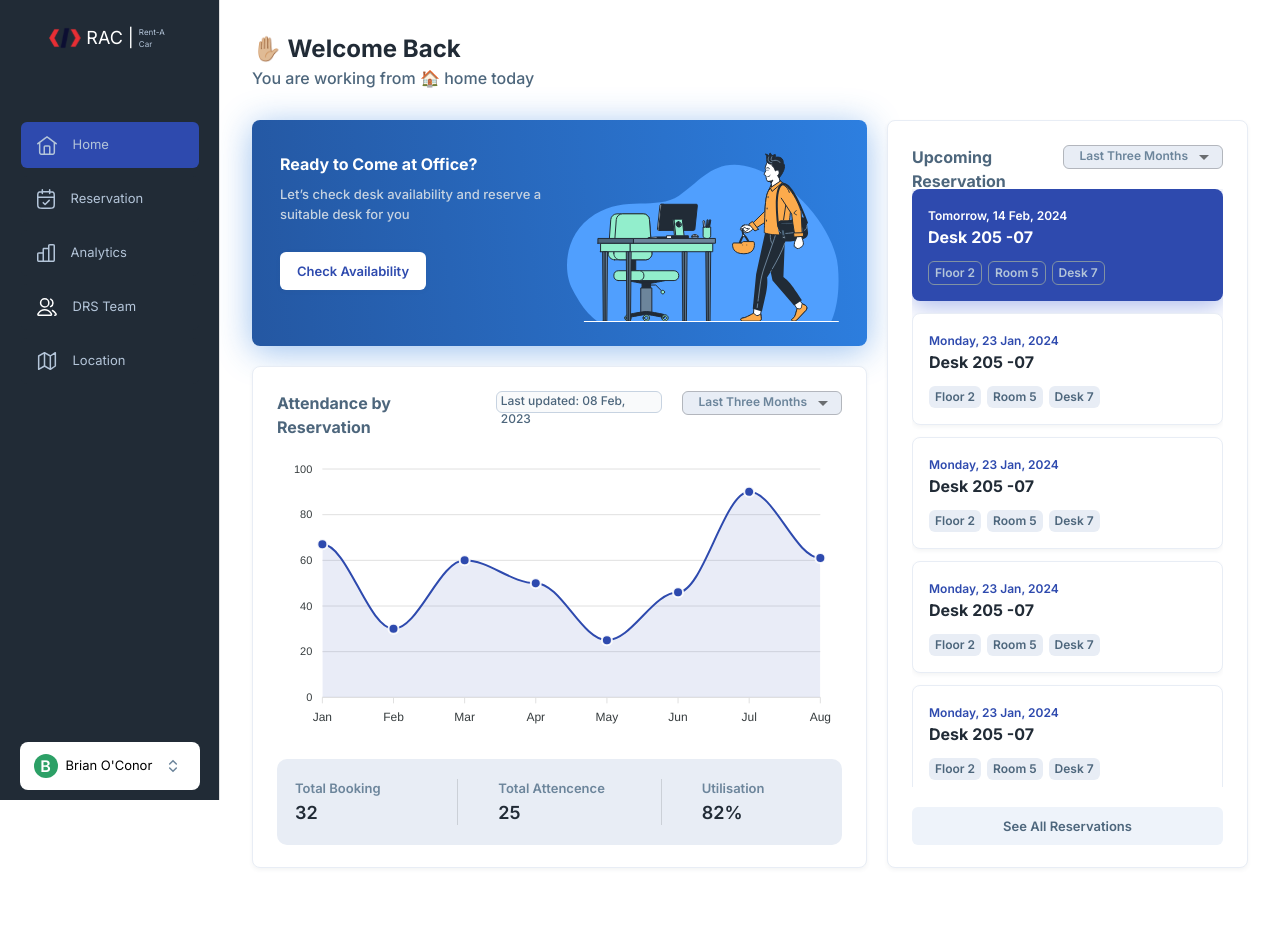
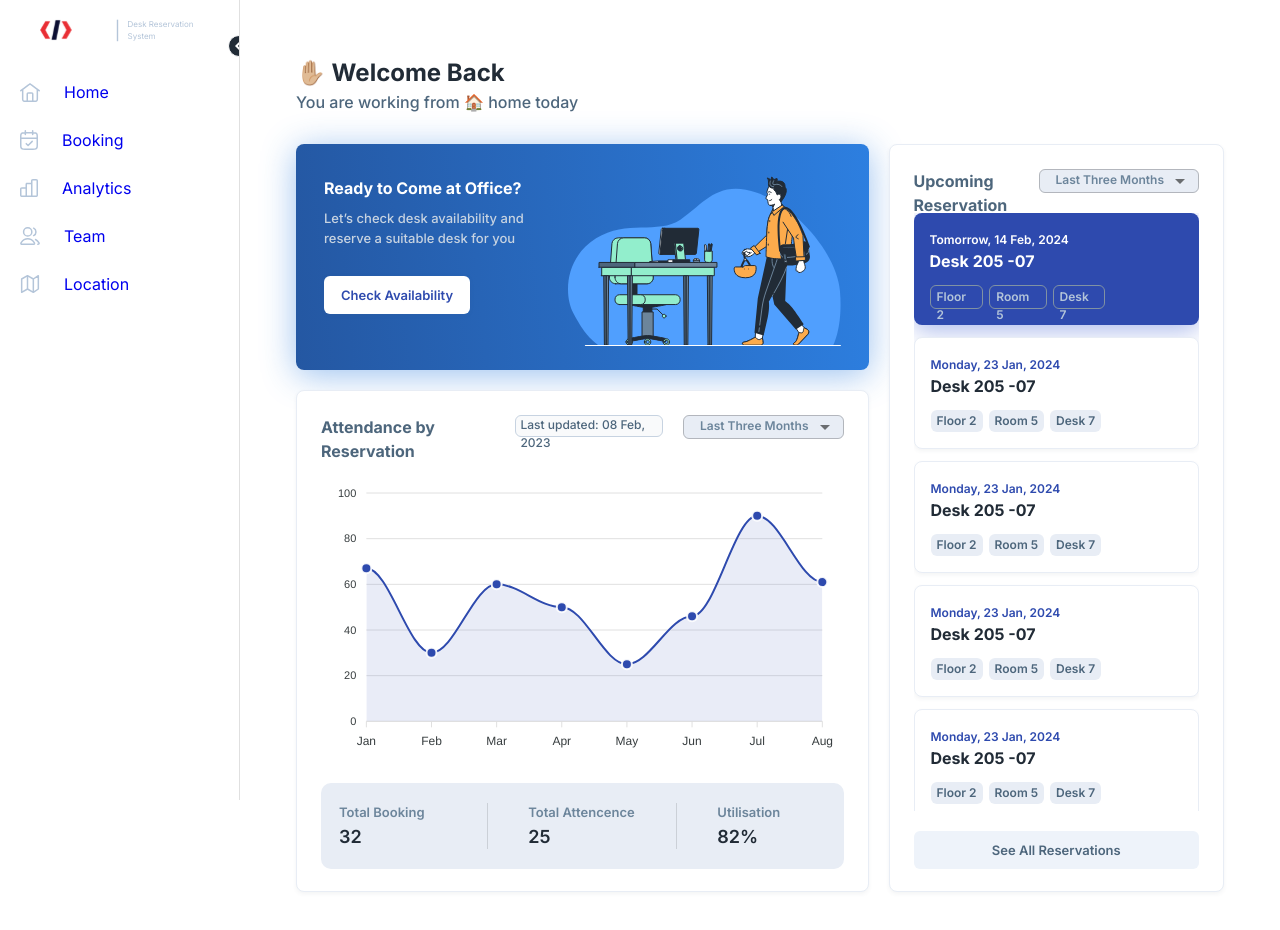
Before and after one commit to sk-roy/Desk-Reservation-System, a React (Create React App) app: page / in a window 1280 px wide. Shown: the top 930 px of the page. Before the commit the page ends 900 px from the top, so only its background shows below. Built offline with nearby package versions, Linux system fonts and the light colour scheme.

Commit message:
Implement the sidebar using Drawer of MUI, added custom collapse button and modifyed related features

```diff
--- a/src/base.ts
+++ b/src/base.ts
@@ -21,6 +21,7 @@ type theme = {
             2: string,
             3: string,
             4: string,
+            5: string,
         },
     },
     Shadows: {
--- a/src/components/icons/PlusCircleIcon.tsx
+++ b/src/components/icons/PlusCircleIcon.tsx
@@ -1,4 +1,5 @@
 import React from "react";
+import { IconProps } from "../interface";
 
 
 const PlusCircleIcon = ({color, fill} : IconProps) => {
--- a/src/components/sidebar/index.tsx
+++ b/src/components/sidebar/index.tsx
@@ -1,225 +1,248 @@
-import { Avatar, Box, Hidden, List, ListItem, ListItemButton, Stack, Typography } from "@mui/material";
-import React, { useState } from "react";
-import { useLocation, useNavigate } from "react-router";
-import HomeIcon from "../../assets/icons/HomeIcon.svg";
-import ReservationIcon from "../../assets/icons/ReservationIcon.svg";
-import AnalyticsIcon from "../../assets/icons/AnalyticsIcon.svg";
-import TeamIcon from "../../assets/icons/TeamIcon.svg"
-import LocationIcon from "../../assets/icons/LocationIcon.svg"
-import profileIcon from "../../assets/icons/profileIcon.svg"
+import * as React from 'react';
+import { styled, useTheme, Theme, CSSObject } from '@mui/material/styles';
+import Box from '@mui/material/Box';
+import MuiDrawer from '@mui/material/Drawer';
+import MuiAppBar, { AppBarProps as MuiAppBarProps } from '@mui/material/AppBar';
+import Toolbar from '@mui/material/Toolbar';
+import List from '@mui/material/List';
+import CssBaseline from '@mui/material/CssBaseline';
+import Typography from '@mui/material/Typography';
+import Divider from '@mui/material/Divider';
+import IconButton from '@mui/material/IconButton';
+import MenuIcon from '@mui/icons-material/Menu';
+import ChevronLeftIcon from '@mui/icons-material/ChevronLeft';
+import ChevronRightIcon from '@mui/icons-material/ChevronRight';
+import ListItem from '@mui/material/ListItem';
+import ListItemButton from '@mui/material/ListItemButton';
+import ListItemIcon from '@mui/material/ListItemIcon';
+import ListItemText from '@mui/material/ListItemText';
+import InboxIcon from '@mui/icons-material/MoveToInbox';
+import MailIcon from '@mui/icons-material/Mail';
+import Home from '../../pages/home';
+import { Link, RouterProvider, useLocation } from 'react-router-dom';
+import { router, tablist } from '../../route';
+import { LogoProps, SidebarProps } from '../interface';
+import { Button } from '@mui/material';
+import theme from '../../theme';
 import logo from "../../assets/icons/logo.svg"
 
 
-const Logo = () => {
+const drawerWidth = 240;
+
+
+// const getDrawerWidth = () => {
+//     const defaultDrawerWidth = 240;
+//     const [drawerWidth, setDrawerWidth] = React.useState(defaultDrawerWidth)
+// }
+
+const openedMixin = (theme: Theme): CSSObject => ({
+  width: drawerWidth,
+  transition: theme.transitions.create('width', {
+    easing: theme.transitions.easing.sharp,
+    duration: theme.transitions.duration.enteringScreen,
+  }),
+  overflowX: 'hidden',
+});
+
+const closedMixin = (theme: Theme): CSSObject => ({
+  transition: theme.transitions.create('width', {
+    easing: theme.transitions.easing.sharp,
+    duration: theme.transitions.duration.leavingScreen,
+  }),
+  overflowX: 'hidden',
+  width: `calc(${theme.spacing(7)} + 1px)`,
+  [theme.breakpoints.up('sm')]: {
+    width: `calc(${theme.spacing(8)} + 1px)`,
+  },
+});
+
+const DrawerHeader = styled('div')(({ theme }) => ({
+  display: 'flex',
+  alignItems: 'center',
+  justifyContent: 'flex-end',
+  padding: theme.spacing(0, 1),
+  // necessary for content to be below app bar
+  ...theme.mixins.toolbar,
+}));
+
+
+const Drawer = styled(MuiDrawer, { shouldForwardProp: (prop) => prop !== 'open' })(
+  ({ theme, open }) => ({
+    width: drawerWidth,
+    flexShrink: 0,
+    whiteSpace: 'nowrap',
+    boxSizing: 'border-box',
+    ...(open && {
+      ...openedMixin(theme),
+      '& .MuiDrawer-paper': openedMixin(theme),
+    }),
+    ...(!open && {
+      ...closedMixin(theme),
+      '& .MuiDrawer-paper': closedMixin(theme),
+    }),
+  }),
+);
+
+
+export const Logo: React.FC<LogoProps> = ({collapsed}) => {
     return (
-        <Box    // logo
-        flexDirection="row">
-            <Box
-            display='flex'
-            flexDirection='row'
-            alignItems="center"
-            paddingLeft={2}
-            paddingRight={2}
+
+        <div
+        style={{
+            display: "flex",
+            flexDirection: "row",
+            justifyContent: "center",
+            height: 60,
+            maxHeight: 60,
+            padding: "14px 0px 14px 0px",
+        }}>
+            <div
+            style={{
+                display:'flex',
+                flexDirection:'row',
+                alignItems:"center",
+            }}
             >
                 <img
                 src={logo}
                 alt='enosis'/>
 
+                {!collapsed &&
+                ( <Typography
+                style={{
+                    fontWeight: 400,
+                    fontSize: "18px",
+                    margin: '2px',
+                    color: theme.customTheme.Color.Primary.White,
+                }}>
+                    DRS
+                </Typography>)}
+
+                {!collapsed &&
+                (<Typography
+                style={{
+                    fontWeight: 400,
+                    fontSize: "18px",
+                    margin: '2px',
+                    color: theme.customTheme.Color.OffWhite[5],
+                    justifyItems: "center",
+
+                }}> | </Typography>)}
+
+                {!collapsed && (<div
+                style={{
+                    display: "flex",
+                    flexDirection: "column",
+                    justifyItems: "flex-start",
+                    margin: "5px"
+                }} >
                     <Typography
-                variant="h5"
-                component="h1"
-                my={2}
-                color="white"
-                margin='5px'
-                fontWeight={400}
-                fontSize={18}>
-                    RAC
-                </Typography>
-
-                <Typography variant="h5"
-                component="h1"
-                my={2}
-                color="white"
-                fontWeight={400}
-                fontSize={18}
-                > | </Typography>
-
-                <Stack margin='5px' >
-                    <Typography
-                    component="p"
-                    color="#B4C5D9"
-                    fontSize={8}>
-                        Rent-A
+                    style={{
+                        color: "#B4C5D9",
+                        fontSize: 8
+                    }}>
+                        Desk Reservation
                     </Typography>
                     <Typography
-                    component="p"
-                    color="#B4C5D9"
-                    fontSize={8}>
-                        Car
+                    style={{
+                        color: "#B4C5D9",
+                        fontSize: 8,
+                    }}>
+                        System
                     </Typography>
-                </Stack>
-            </Box>
-        </Box>
-    );
-}
-
-const Profile = () => {
-    return (
-    <Box // profile */}
-    sx={{
-        display: "flex",
-        alignItems: "center",
-        color: "black",
-        backgroundColor: "white",
-        justifyContent: "space-between",
-        padding: "14px",
-        borderRadius: "8px",
-        height: "48px",
-        width: "180px",
-    }}>
-        <Box
-        display="flex"
-        alignItems="center"
-        gap={1}>
-            <Avatar
-            sx={{
-                width: "24px",
-                height: "24px",
-                bgcolor: "#2CA066"
-            }}>
-                <Typography fontSize="14" fontWeight={600} color='#FFFFFF'>B</Typography>
-            </Avatar>
-            <Hidden mdDown>
-                <Typography fontSize="13px">Brian O'Conor</Typography>
-            </Hidden>
-        </Box>
-        <Box
-        display="flex"
-        padding={1}>
-        <img
-            src={profileIcon}
-            alt="Brian O'Conor"
-            style={{
-                width: "10px",
-        }}/>   </Box>
-    </Box>
+                </div>)}
+            </div>
+        </div>
     );
 }
 
 
-const TabList = ["Home", "Reservation", "Analytics", "DRS Team", "Location"];
+export default function Sidebar({ children }: SidebarProps) {
+  const theme = useTheme();
+  const location = useLocation();
+  const [open, setOpen] = React.useState(true);
 
-const getIndex = (path: any) => {
-    const currentPage =  String(path).substring(1);
-    console.log(currentPage)
-
-    if (currentPage === "booking") return 1;
-    else if (currentPage === "analytics") return 2;
-    else if (currentPage === "team") return 3;
-    else if (currentPage === "location") return 4;
-    else return 0;
-}
-
-const TabBox = () => {
-    const nagigate = useNavigate();
-    const location = useLocation();
-    console.log(location.pathname);
-    const [selectedTab, updateSelectedTab] = useState(getIndex(location.pathname))
-
-    const navigateSelectedTab = (index: number) => {
-        if (index === 1) return nagigate("/booking");
-        if (index === 2) return nagigate("/analytics");
-        if (index === 3) return nagigate("/team");
-        if (index === 4) return nagigate("/location");
-        return nagigate("/"); // home
+  const toggleCollapse = () => {
+    setOpen(!open);
   };
 
-    const getItemIcon = (index: number) => {
-        if (index === 1) return ReservationIcon;
-        if (index === 2) return AnalyticsIcon;
-        if (index === 3) return TeamIcon;
-        if (index === 4) return LocationIcon;
-        return HomeIcon;  // Home
-    };
+  const customTrigger = (
+    <Button
+    onClick={toggleCollapse}
+    style={{
+      backgroundColor: "transparent",
+      height: "22px",
+      width: "22px",
+      border: "transparent",
+      padding: "2px",
+    }}>
+      {open ? <ChevronLeftIcon/> : <ChevronRightIcon/>}
+    </Button>
+  );
 
   return (
-        <List
+    <Box sx={{ display: 'flex' }}>
+      <Drawer variant="permanent" open={open}>
+
+        <Logo collapsed={!open}/>
+
+        <List>
+          {tablist.map((item, index) => (
+            <ListItem
+            key={item.name}
+            disablePadding
+            sx={{ display: 'block' }}
+            component={Link}
+            to={item.path}
+            selected={location.pathname === item.path}>
+              <ListItemButton
                 sx={{
-            gap: "10px",
-            height: `calc(100% - 48px)`,
+                  minHeight: 48,
+                  justifyContent: open ? 'initial' : 'center',
+                  px: 2.5,
                 }}
               >
-        {TabList.map((tabName, index) => (
-            <ListItem key={tabName} disablePadding={true} sx={{ gap: "14px" }}>
-                <ListItemButton
-                    alignItems="center"
-                    onClick={() => {
-                        updateSelectedTab(index)
-                        navigateSelectedTab(index)
-                    }}
-                    disableRipple={true}
+                <ListItemIcon
                   sx={{
-                    width: "210px",
-                    maxHeight: "46px",
-                    borderRadius: "6px",
-                    mt: 1,
+                    minWidth: 0,
+                    mr: open ? 3 : 'auto',
+                    justifyContent: 'center',
                   }}
                 >
-                    <Box
-                        sx={{
-                        display: "flex",
-                        alignItems: "center",
-                        gap: 2,
-                        color: "#B4C5D9",
-                        // textDecoration: "none",
-                        height: "46px",
-                        width: "100%",
-                        // borderRadius: "6px",
-                        px: "16px",
-                        py: "12px",
-                        borderRadius: "6px",
-                        }}
-                        bgcolor={selectedTab === index ? "#2E4AAE" : "#212B36"}
-                        >
-                            <img src={getItemIcon(index)} alt={tabName}/>
-                            <Typography fontSize="13px">{tabName}</Typography>
-                    </Box>
+                  {item.icon}
+                </ListItemIcon>
+                <ListItemText primary={item.name} sx={{ opacity: open ? 1 : 0 }} />
               </ListItemButton>
             </ListItem>
           ))}
         </List>
-    );
-}
+
+        <Box
+            sx = {{
+            position: "absolute",
+            top: "35px",
+            right: "-11px",
+            zIndex: 1,
+            display: "flex",
+            alignItems: "center",
+            justifyContent: "center",
+            height: "22px",
+            width: "22px",
+            backgroundColor: theme.customTheme.Color.Primary.Dark,
+            borderRadius: "40px",
+            border: "1px solid var(--Offwhite-Offwhite-1, #F9FAFB)"
+            }}>
+            {customTrigger}
+        </Box>
+
+      </Drawer>
 
 
-const Sidebar = () => {
-    return (
-        <Box
-        sx={{
-            backgroundColor: "#212B36",
-            py: "10px",
-            display: "flex",
-            flexDirection: "column",
-            alignItems: "center",
-            width: "100%",
-            height: "900px",
-            gap: 5
-        }}>
-            <Logo/>
+      <Box component="main" sx={{ flexGrow: 1, p: 3, }}>
+        {children}
+      </Box>
 
-            <Box sx={{
-                display: "flex",
-                flexDirection: "column",
-                alignItems: "center",
-                gap: 5,
-                width: "100%",
-                height: "100%",
-            }}>
-                <TabBox/>
-                <Profile/>
-            </Box>
+
     </Box>
   );
 }
-
-export default Sidebar;
--- a/src/layout/index.tsx
+++ b/src/layout/index.tsx
@@ -33,7 +33,7 @@ const Layout = ({ children }: LayoutProps) => {
       variant="permanent"
       anchor="left"
     >
-      <Sidebar/>
+      {/* <Sidebar/> */}
     </Drawer>
     <Box sx={{ width: "100%", overflowY: "scroll" }}>{children}</Box>
   </Box>
--- a/src/pages/analytics/index.tsx
+++ b/src/pages/analytics/index.tsx
@@ -14,6 +14,7 @@ import ArrowBackIcon from '@mui/icons-material/ArrowBack';
 import AreaChart from "./AreaChart";
 import theme from "../../theme";
 import { green } from "@mui/material/colors";
+import Sidebar from "../../components/sidebar";
 
 
 interface SelectDeptProps {
@@ -744,7 +745,7 @@ const UserTimeline = () => {
 
 const Analytics = () => {
     return (
-        <Layout>
+        <Sidebar>
             <Box
             display="flex"
             flexDirection="column">
@@ -781,7 +782,7 @@ const Analytics = () => {
                     <UserTimeline/>  {/* Body Part 4 */}
                 </Box>
             </Box>
-        </Layout>
+        </Sidebar>
     );
 }
 
--- a/src/pages/home/index.tsx
+++ b/src/pages/home/index.tsx
@@ -7,6 +7,7 @@ import FilterByMonthSelect from "./FilterByMonthSelect";
 import HomeChart from "./HomeChart";
 import { ReservationList } from "../../assets/data";
 import theme from "../../theme";
+import Sidebar from "../../components/sidebar";
 
 
 
@@ -327,8 +328,8 @@ const NextReservation: React.FC<ReservationProps> = ({reservation}) => {
 
 const Home: React.FC = () => {
     return (
-      <Layout>
-          <Grid
+      <Sidebar>
+        <Grid
           container
           padding="32px"
           spacing="16px">
@@ -660,7 +661,7 @@ const Home: React.FC = () => {
             </Grid>
           </Grid>
         </Grid>
-    </Layout>
+      </Sidebar>
   );
 };
 
--- a/src/pages/location/index.tsx
+++ b/src/pages/location/index.tsx
@@ -10,6 +10,7 @@ import UpDownArrowIcon from "../../components/icons/UpDownArrowIcon";
 import TertiaryButton from "../../components/buttons/TertiaryButton";
 import PrimaryButton from "../../components/buttons/PrimaryButton";
 import { NewLocationDrawer } from "./Drawers";
+import Sidebar from "../../components/sidebar";
 
 
 
@@ -516,7 +517,7 @@ const Body = () => {
 
 const Location = () => {
     return (
-        <Layout>
+        <Sidebar>
             <div
             style = {{
                 width: "100%",
@@ -529,7 +530,7 @@ const Location = () => {
                 <Header />
                 <Body/>
             </div>
-        </Layout>
+        </Sidebar>
     );
 }
 
--- a/src/pages/reservation/index.tsx
+++ b/src/pages/reservation/index.tsx
@@ -8,6 +8,7 @@ import { DatePicker, LocalizationProvider } from "@mui/x-date-pickers";
 import { DemoContainer } from "@mui/x-date-pickers/internals/demo";
 import { AdapterDayjs } from "@mui/x-date-pickers/AdapterDayjs";
 import { Height } from "@mui/icons-material";
+import Sidebar from "../../components/sidebar";
 
 
 
@@ -171,7 +172,7 @@ const Header = () => {
 const Booking = () => {
 
     return (
-        <Layout>
+        <Sidebar>
             <Box
             display='flex'
             flexDirection='column'
@@ -192,7 +193,7 @@ const Booking = () => {
                     <EnhancedTable/>
                 </Box>
             </Box>
-        </Layout>
+        </Sidebar>
     );
 }
 
--- a/src/pages/team/index.tsx
+++ b/src/pages/team/index.tsx
@@ -5,6 +5,7 @@ import * as React from 'react';
 import Grid from '@mui/material/Grid';
 import { TeamData } from "../../assets/data";
 import MailOutlinedIcon from '@mui/icons-material/MailOutlined';
+import Sidebar from "../../components/sidebar";
 
 
 const Header = () => {
@@ -130,7 +131,7 @@ const Body = () => {
 
 const Team = () => {
     return (
-        <Layout>
+        <Sidebar>
             <Box
             width="100%"
             height="900px"
@@ -141,7 +142,7 @@ const Team = () => {
                 <Header/>
                 <Body/>
             </Box>
-        </Layout>
+        </Sidebar>
     );
 }
 
--- a/src/route.tsx
+++ b/src/route.tsx
@@ -1,10 +1,10 @@
 import { Suspense, lazy } from "react";
 import { createBrowserRouter } from "react-router-dom";
-// import Booking from "./pages/reservation";
-// import Home from "./pages/home";
-// import Error from "./pages/error";
-// import Analytics from "./pages/analytics";
-// import Team from "./pages/team";
+import HomeIcon from "./components/icons/HomeIcon";
+import ReservationIcon from "./components/icons/ReservationIcon";
+import AnalyticsIcon from "./components/icons/AnalyticsIcon";
+import TeamIcon from "./components/icons/TeamIcon";
+import LocationIcon from "./components/icons/LocationIcon";
 
 const Loader = (Component: any) => (props: any) =>
   (
@@ -42,3 +42,32 @@ export const router = createBrowserRouter([
       element: <Location />,
     },
 ]);
+
+
+export const tablist = [
+  {
+    name: "Home",
+    path: "/",
+    icon: <HomeIcon />,
+  },
+  {
+    name: "Booking",
+    path: "/booking",
+    icon: <ReservationIcon />,
+  },
+  {
+    name: "Analytics",
+    path: "/analytics",
+    icon: <AnalyticsIcon />,
+  },
+  {
+    name: "Team",
+    path: "/team",
+    icon: <TeamIcon />,
+  },
+  {
+    name: "Location",
+    path: "/location",
+    icon: <LocationIcon />,
+  },
+];
--- a/src/theme.ts
+++ b/src/theme.ts
@@ -50,6 +50,7 @@ const theme = createTheme({
                 2: '#EEF3FA',
                 3: '#E8EDF5',
                 4: "#EBEDF7",
+                5: '#B4C5D9',
             },
         },
         Shadows: {
```
Also changed, not shown: src/components/interface.tsx (+9 -0 lines). Lines whose indentation alone changed are shown as unchanged.
